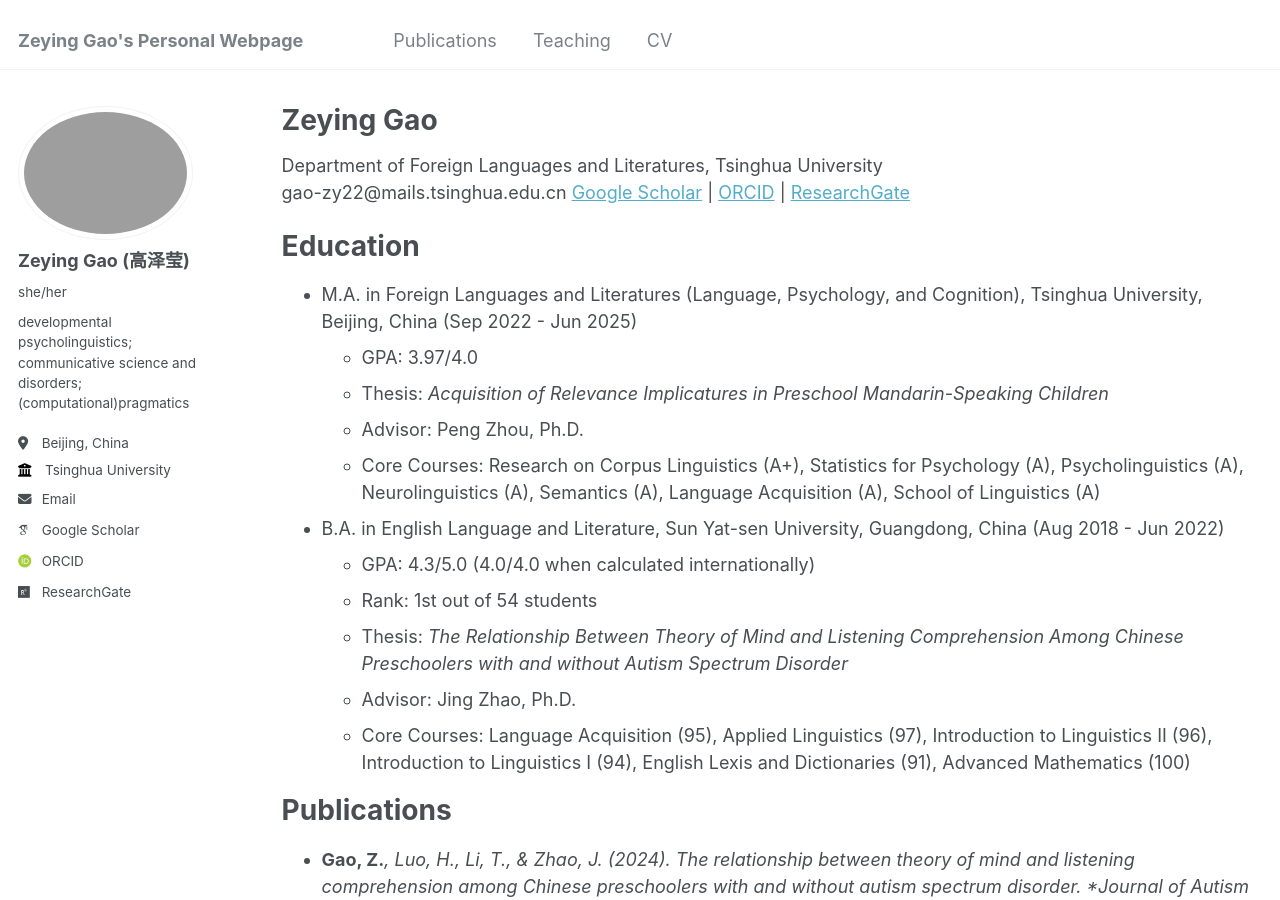
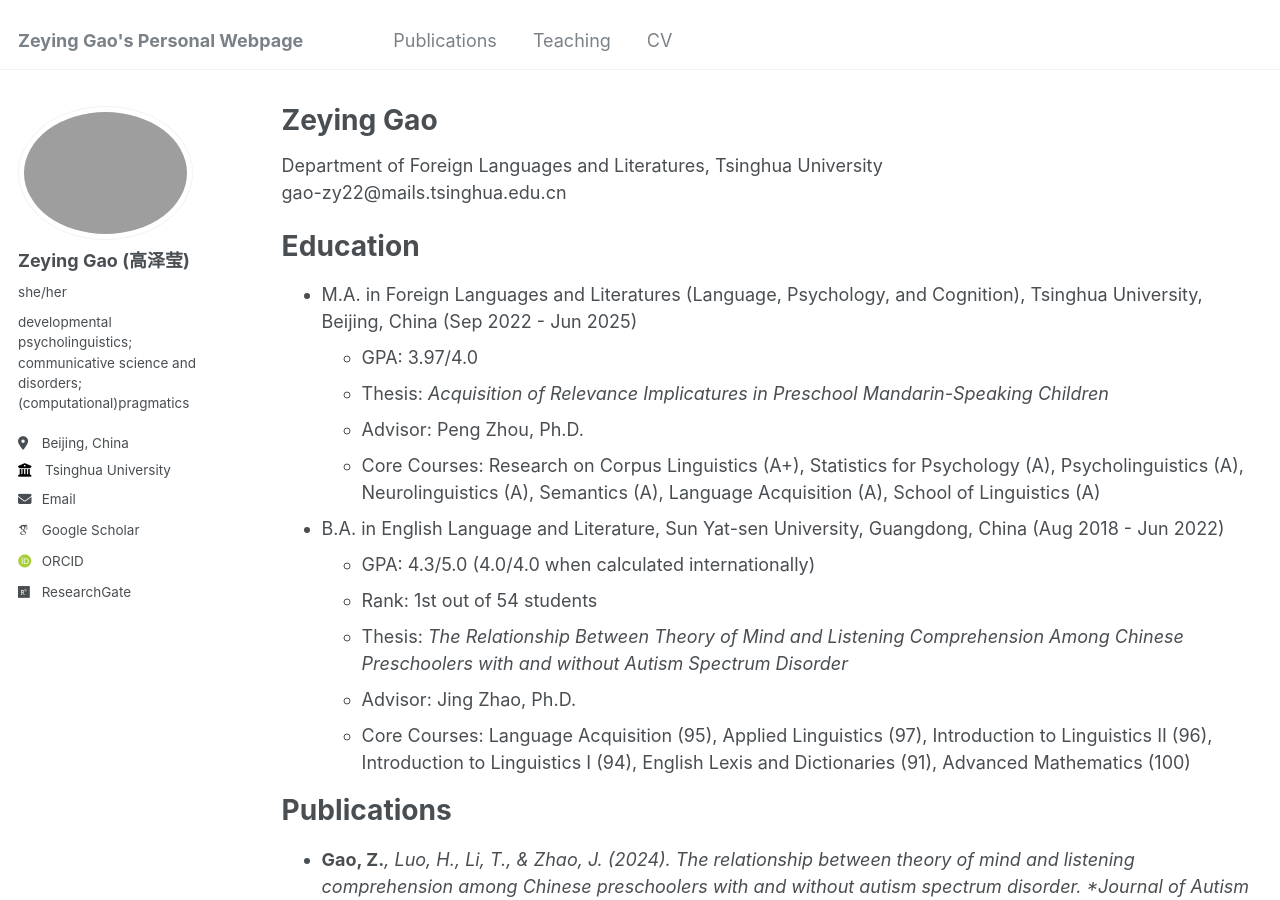
Before and after one commit to ZeyingGAO/zeyinggao.github.io, a Jekyll site: the page built from _pages/cv.md, in a window 1280 px wide and 900 px high. Built offline with Jekyll 4.4.1, drawn with Linux system fonts in a browser that asks for light colours; some web fonts are replaced.

Commit message:
Update cv.md

```diff
--- a/_pages/cv.md
+++ b/_pages/cv.md
@@ -11,7 +11,6 @@ redirect_from:
 
 Department of Foreign Languages and Literatures, Tsinghua University
 gao-zy22@mails.tsinghua.edu.cn
-[Google Scholar](#) | [ORCID](#) | [ResearchGate](#)
 
 Education
 ======
```
